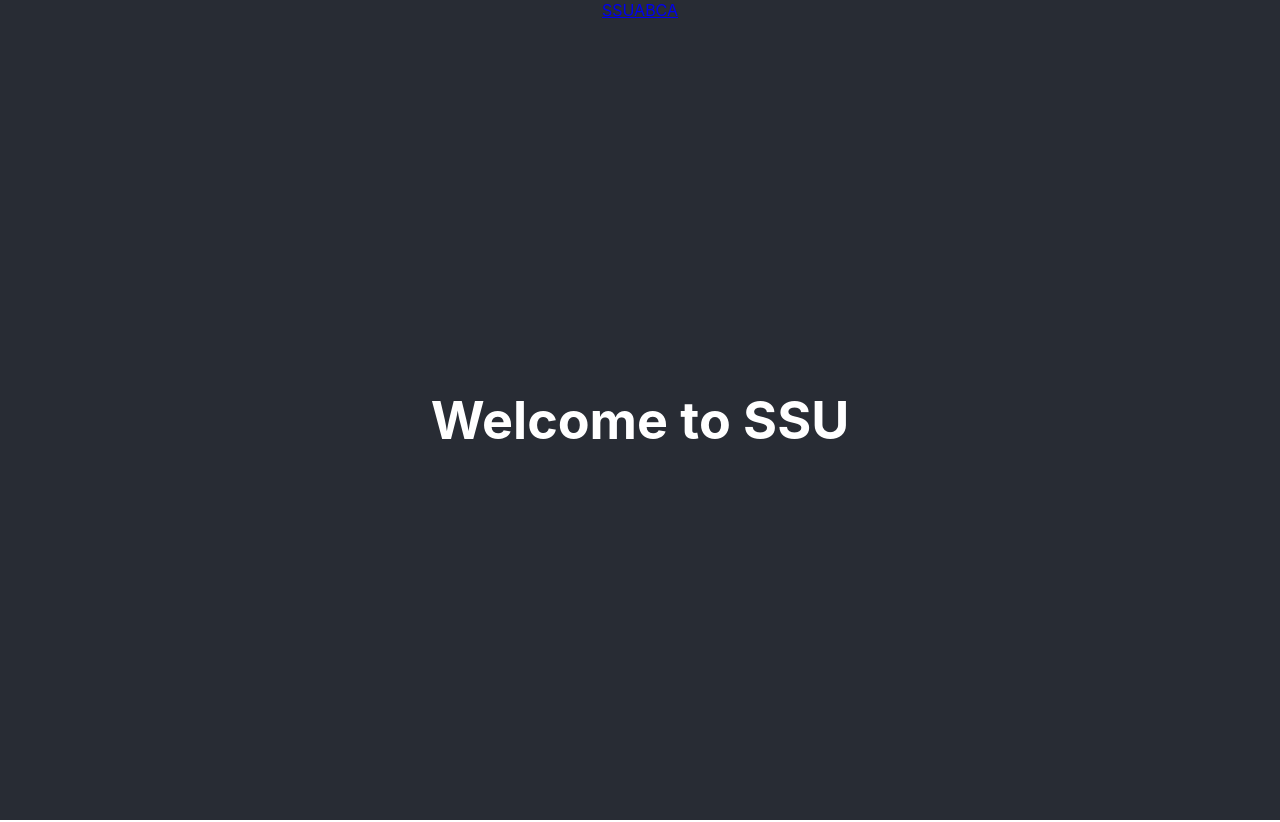
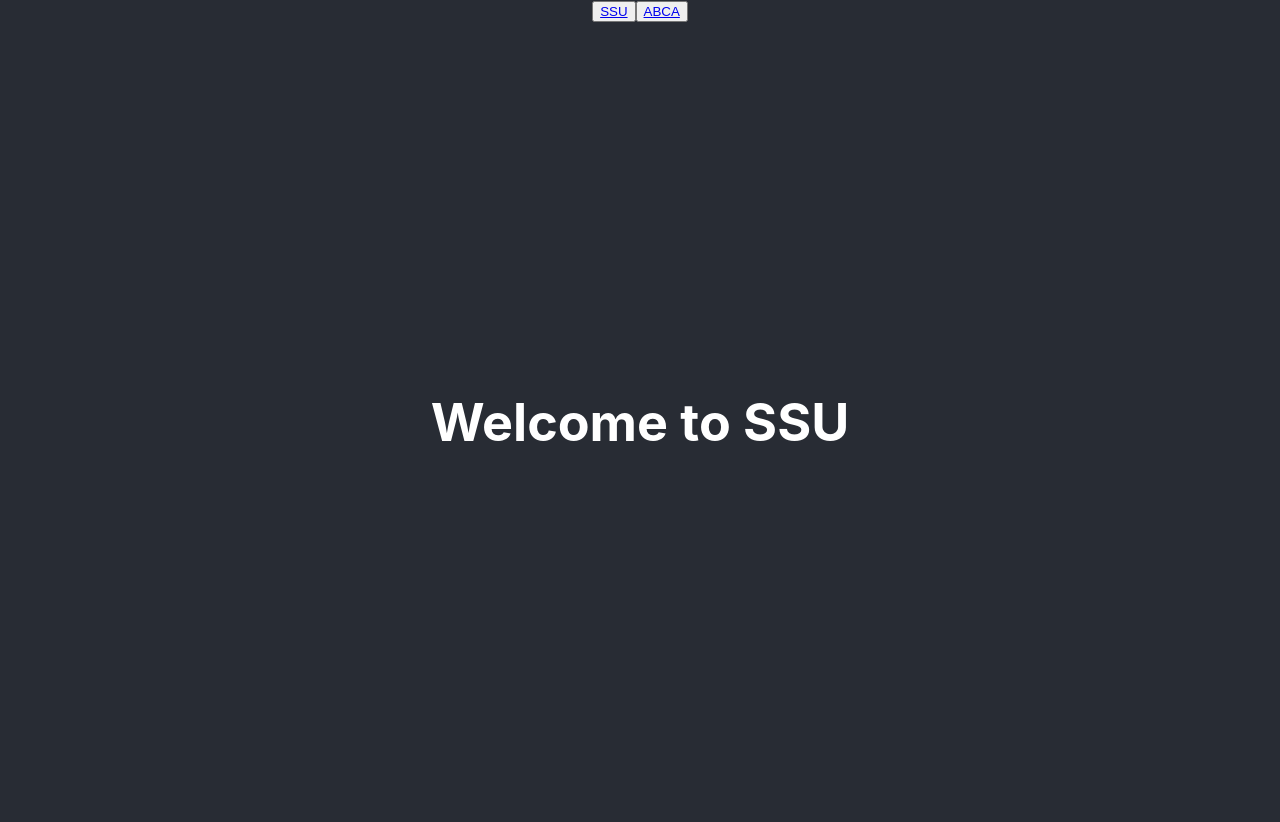
Before and after one commit to Moooogz/test02, a React (Create React App) app in the folder test02/: page / in a window 1280 px wide. Built offline with nearby package versions, Linux system fonts and the light colour scheme.

Commit message:
Deployed website

```diff
--- a/test02/src/App.js
+++ b/test02/src/App.js
@@ -15,8 +15,8 @@ function App() {
       <Router>
 
 
-             <Link href="#" to="/">SSU</Link>
-        <Link to="/abca">ABCA</Link>
+      <button variant="outlined"><Link href="#" to="/">SSU</Link></button>
+      <button variant="outlined"><Link to="/abca">ABCA</Link>    </button>
         <Routes>
           <Route path="/" element={<Ssu />}/>
           <Route path="/abca" element={<Abca />}/>
--- a/test02/src/Pages/Ssu.js
+++ b/test02/src/Pages/Ssu.js
@@ -4,9 +4,9 @@ import '../App.css';
 function Ssu() {
   return (
     <>
-    <header className="App-header">
+    <div className="App-header">
     <h1>Welcome to SSU</h1>
-    </header>
+    </div>
     </>
   )
 }
```
